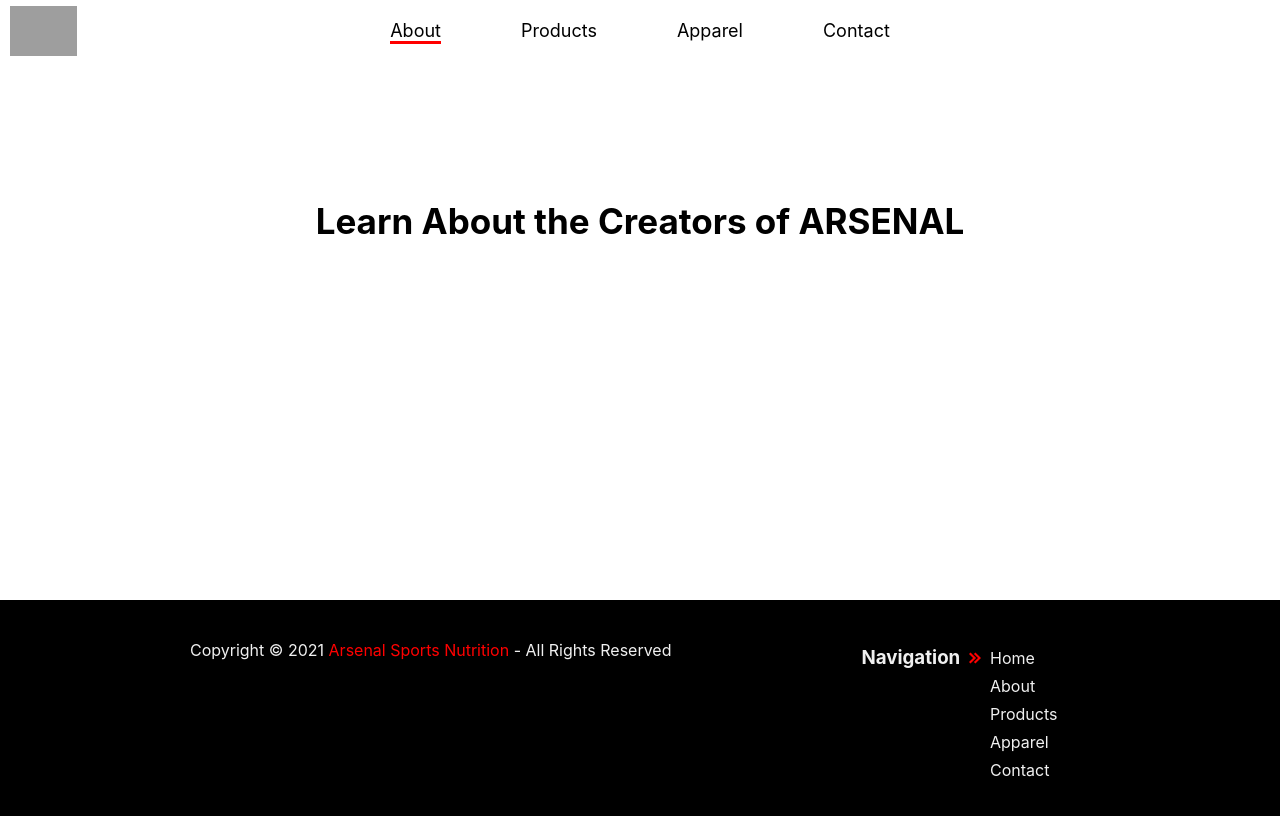
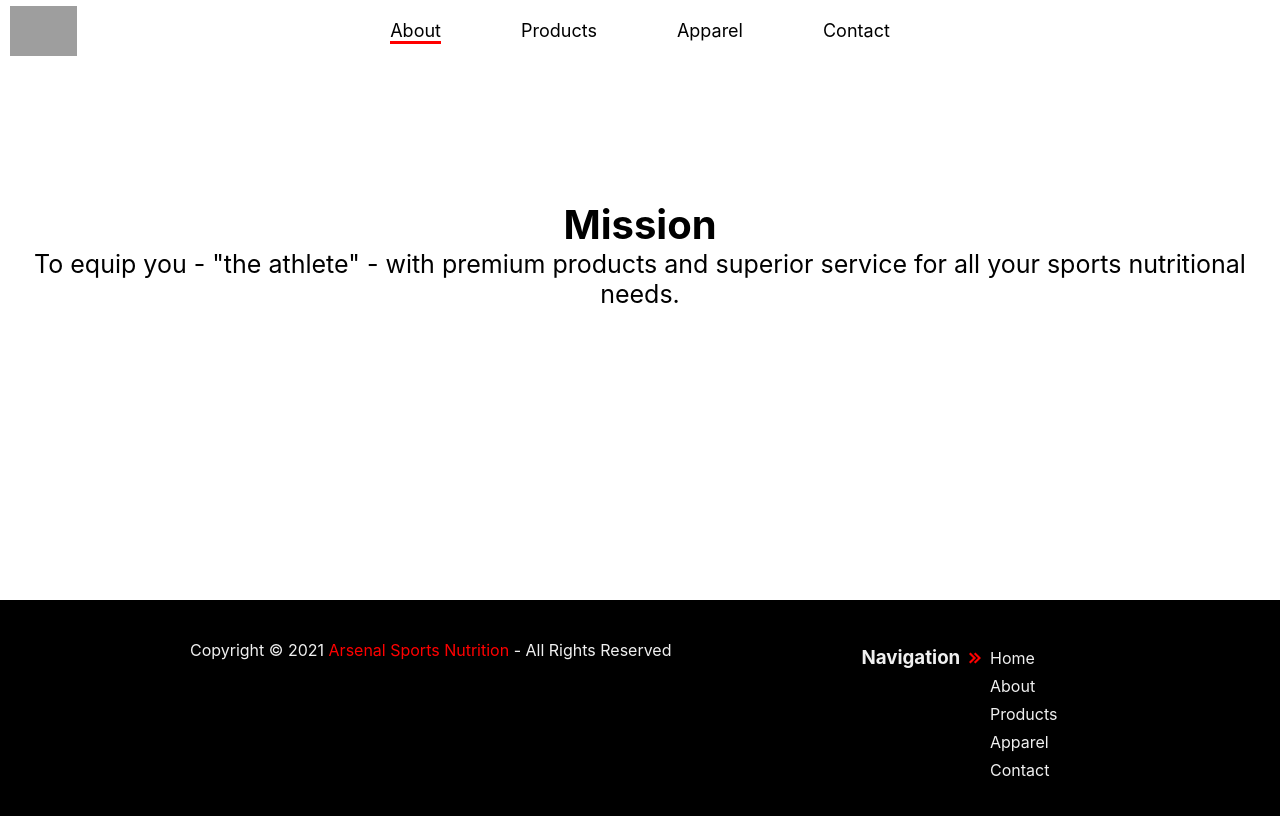
Before and after one commit to ProfessorPenney/ASN, a Next.js app: page /about in a window 1280 px wide. Shown: the top 816 px of the page. Built offline with nearby package versions, Linux system fonts and the light colour scheme; grey boxes are pictures that could not be loaded.

Commit message:
fixed links

```diff
--- a/Components/NavBar.module.scss
+++ b/Components/NavBar.module.scss
@@ -7,6 +7,11 @@
       top: 6px;
       left: 10px;
       cursor: pointer;
+      transition: transform 100ms;
+
+      &:hover {
+         transform: scale(1.05);
+      }
    }
    nav {
       max-width: 1250px;
--- a/pages/about.jsx
+++ b/pages/about.jsx
@@ -6,7 +6,11 @@ const about = () => {
    return (
       <div className={aboutStyles.about}>
          <Nav page='about' />
-         <h2>Learn About the Creators of ARSENAL</h2>
+         <h2>Mission</h2>
+         <p>
+            To equip you - "the athlete" - with premium products and superior service for all your
+            sports nutritional needs.
+         </p>
       </div>
    )
 }
--- a/pages/about.module.scss
+++ b/pages/about.module.scss
@@ -3,4 +3,12 @@
    padding-top: 200px;
    color: black;
    text-align: center;
+
+   h2 {
+      font-size: 40px;
+   }
+
+   p {
+      font-size: 25px;
+   }
 }
```
Also changed, not shown: pages/index.jsx (+4 -4 lines).
